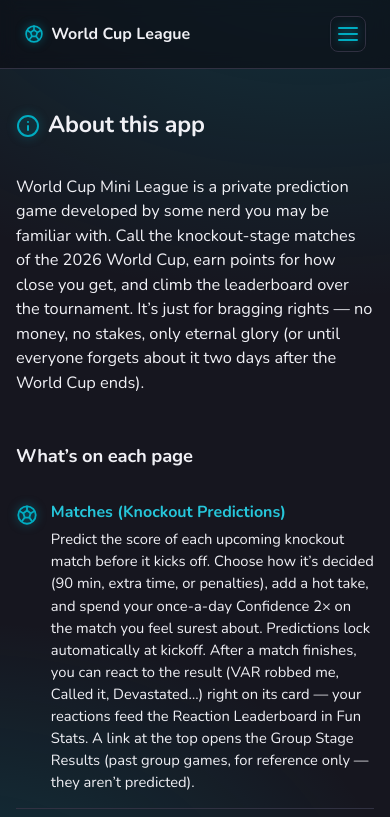
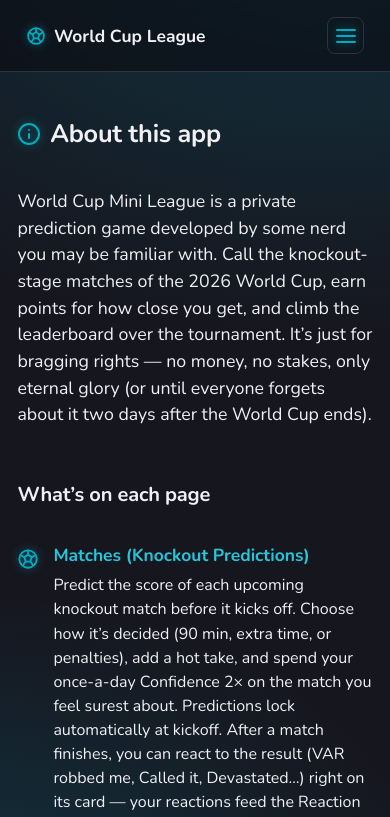
Before and after one commit to Eevaliisa/worldcup-mini-league, a SvelteKit app: page /about in a window 390 px wide. Shown: the top 817 px of the page. Built offline with nearby package versions, Linux system fonts and the light colour scheme; no server answers; a web font is replaced by a local one.

Commit message:
Increase font size for mobile devices

```diff
--- a/src/app.css
+++ b/src/app.css
@@ -32,7 +32,14 @@
 
 * { box-sizing: border-box; }
 
-html { color-scheme: dark; }
+html {
+  color-scheme: dark;
+  font-size: 100%; /* 16px base */
+}
+
+@media (max-width: 600px) {
+  html { font-size: 109%; }
+}
 
 body {
   margin: 0;
@@ -91,6 +98,7 @@ input {
   border: 1px solid var(--surface-border);
   border-radius: var(--radius-sm);
   font-family: inherit;
+  font-size: 1rem; /* keep ≥16px so iOS doesn't auto-zoom on focus */
 }
 input::placeholder { color: var(--muted); }
 input:focus-visible {
```
